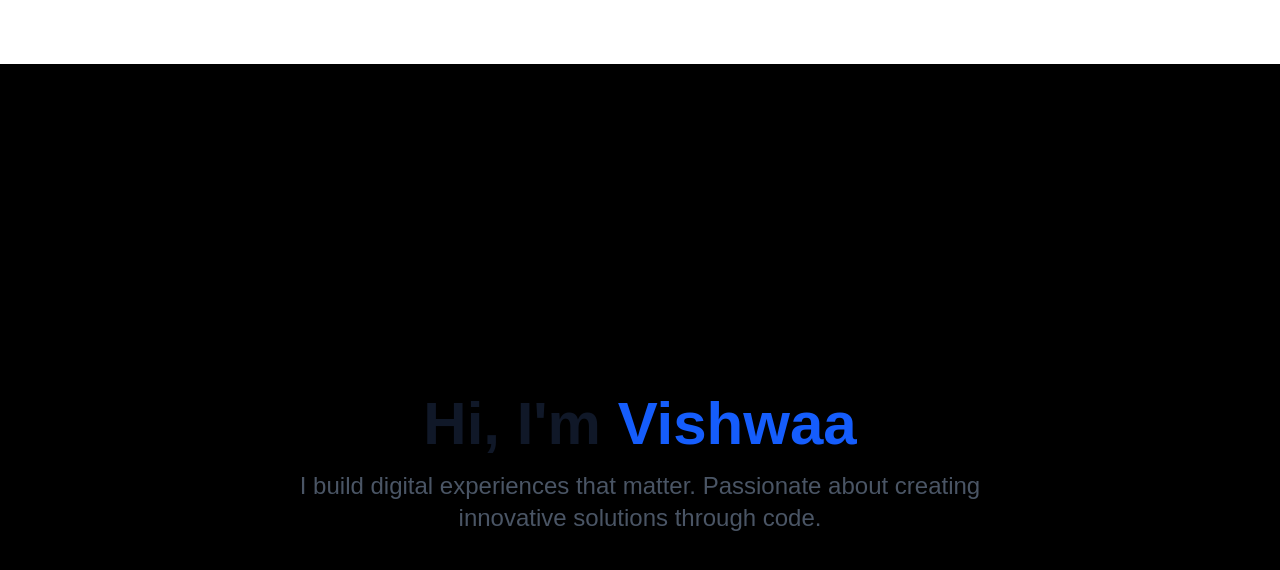
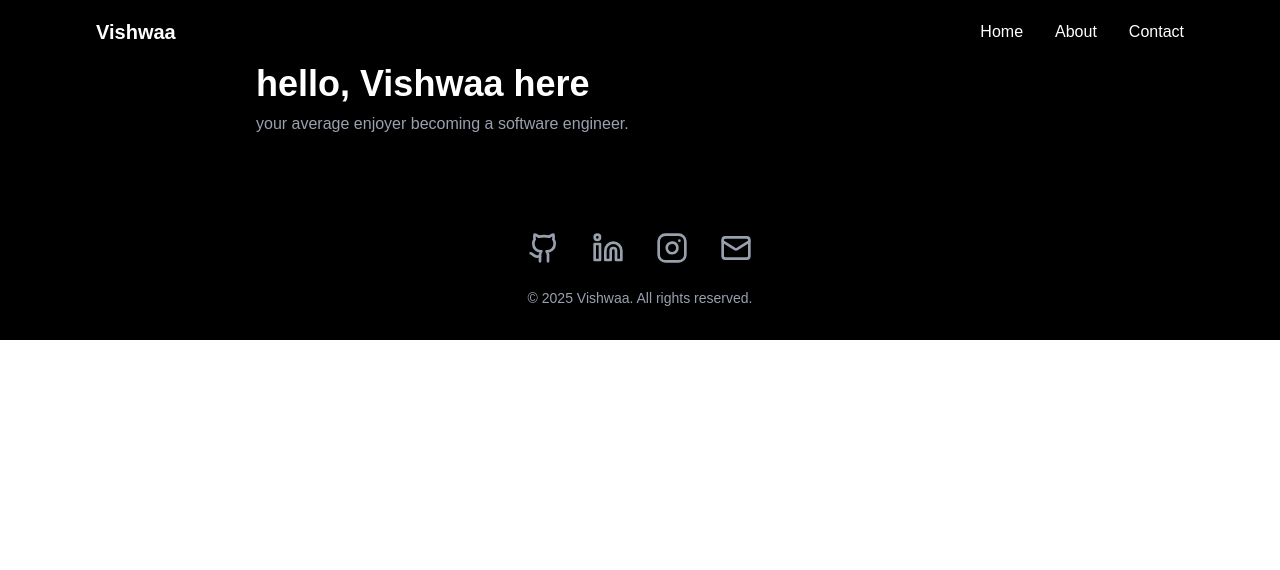
Before and after one commit to VISHWXA7/personal-site, a Next.js app: page / in a window 1280 px wide. Shown: the top 570 px of the page. Built offline with nearby package versions, Linux system fonts and the light colour scheme.

Commit message:
Footer implementation and Navigation changes

```diff
--- a/app/contact/page.tsx
+++ b/app/contact/page.tsx
@@ -78,8 +78,8 @@ export default function ContactPage() {
             <ContactCard
               icon={<Mail size={24} />}
               title="Email"
-              subtitle="phillipche1@gmail.com"
-              href="mailto:phillipche1@gmail.com"
+              subtitle="vishwaangl@gmail.com"
+              href="mailto:vishwaangl@gmail.com"
             />
             <ContactCard
               icon={<Instagram size={24} />}
--- a/app/layout.tsx
+++ b/app/layout.tsx
@@ -2,6 +2,10 @@ import type { Metadata } from "next";
 import { Geist, Geist_Mono } from "next/font/google";
 import "./globals.css";
 import Navigation from "../components/Navigation";
+import Footer from "../components/Footer";
+
+
+
 
 const geistSans = Geist({
   variable: "--font-geist-sans",
@@ -48,6 +52,7 @@ export default function RootLayout({
       >
         <Navigation />
         {children}
+        <Footer />
       </body>
     </html>
   );
--- a/app/page.tsx
+++ b/app/page.tsx
@@ -1,26 +1,20 @@
-export default function Home() {
-  return (
-    <main className="pt-16">
+"use client"
+import React from 'react'
 
-      {/* Hero Section */}
-      <section className="min-h-screen flex items-center justify-center bg-black">
-        <div className="max-w-3xl mx-auto px-4 sm:px-6 lg:px-8 text-center">
-          <div className="space-y-8">
+const page = () => {
+    return (
+    <div className="bg-black text-white p-4 sm:p-8">
+      <div className="max-w-3xl mx-auto">
+        <div className="mb-8 mt-8">
+          <h1 className="text-3xl sm:text-4xl font-bold mb-2">hello, Vishwaa here</h1>
+          <p className="text-gray-400 text-sm sm:text-base">
+            your average enjoyer becoming a software engineer.
+          </p>
+        </div>
 
-            {/* Main Heading */}
-            <div className="space-y-4">
-              <h1 className="text-4xl sm:text-5xl lg:text-6xl font-bold text-gray-900">
-                Hi, I'm <span className="text-blue-600">Vishwaa</span>
-              </h1>
-              <p className="text-xl sm:text-2xl text-gray-600 max-w-3xl mx-auto">
-                I build digital experiences that matter. Passionate about creating
-                innovative solutions through code.
-              </p>
-            </div>
+      </div>
+    </div>
+  );
+};
 
-          </div>
-        </div>
-      </section>
-    </main>
-  );
-}
+export default page;
--- /dev/null
+++ b/components/Footer.tsx
@@ -0,0 +1,47 @@
+import React from 'react';
+import { Github, Linkedin, Instagram, Mail } from 'lucide-react';
+
+
+const Footer = () => {
+
+    const currentYear = new Date().getFullYear();
+    const socialLinks = [
+    { icon: Github, href: 'https://github.com/yourusername', label: 'GitHub' },
+    { icon: Linkedin, href: 'https://linkedin.com/in/yourprofile', label: 'LinkedIn' },
+    { icon: Instagram, href: 'https://instagram.com/yourusername', label: 'Instagram' },
+    { icon: Mail, href: 'mailto:your.email@example.com', label: 'Email' },
+  ];
+
+  return (
+    <footer className="bg-black text-gray-400 py-8 px-4">
+      <div className="max-w-6xl mx-auto">
+
+        {/* Social Icons */}
+        <div className="flex justify-center items-center gap-8 mb-6">
+          {socialLinks.map((link, index) => {
+            const Icon = link.icon;
+            return (
+              <a
+                key={index}
+                href={link.href}
+                target="_blank"
+                rel="noopener noreferrer"
+                aria-label={link.label}
+                className="text-gray-400 hover:text-white transition-colors duration-300"
+              >
+                <Icon className="w-8 h-8" />
+              </a>
+            );
+          })}
+        </div>
+
+        {/* Copyright */}
+        <div className="text-center text-gray-400 text-sm">
+          © {currentYear} Vishwaa.  All rights reserved.
+        </div>
+      </div>
+    </footer>
+  )
+}
+
+export default Footer;
--- a/components/Navigation.tsx
+++ b/components/Navigation.tsx
@@ -23,7 +23,7 @@ const Navigation = () => {
           </Link>
 
           {/* Desktop Navigation */}
-          <div className="hidden md:flex space-x-8">
+          <div className="md:flex space-x-8">
             {navItems.map((item) => (
               <Link
                 key={item.name}
@@ -34,7 +34,6 @@ const Navigation = () => {
               </Link>
             ))}
           </div>
-
         </div>
       </div>
     </nav>
```
